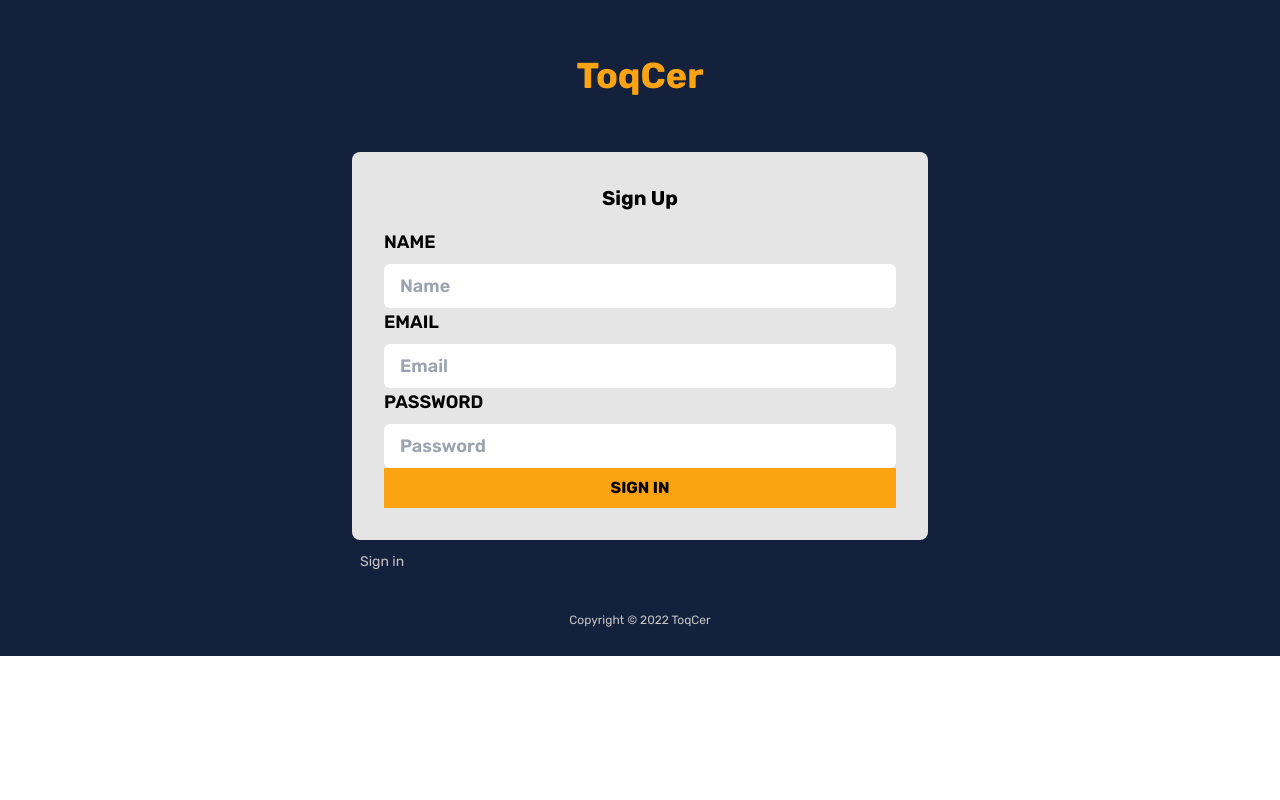
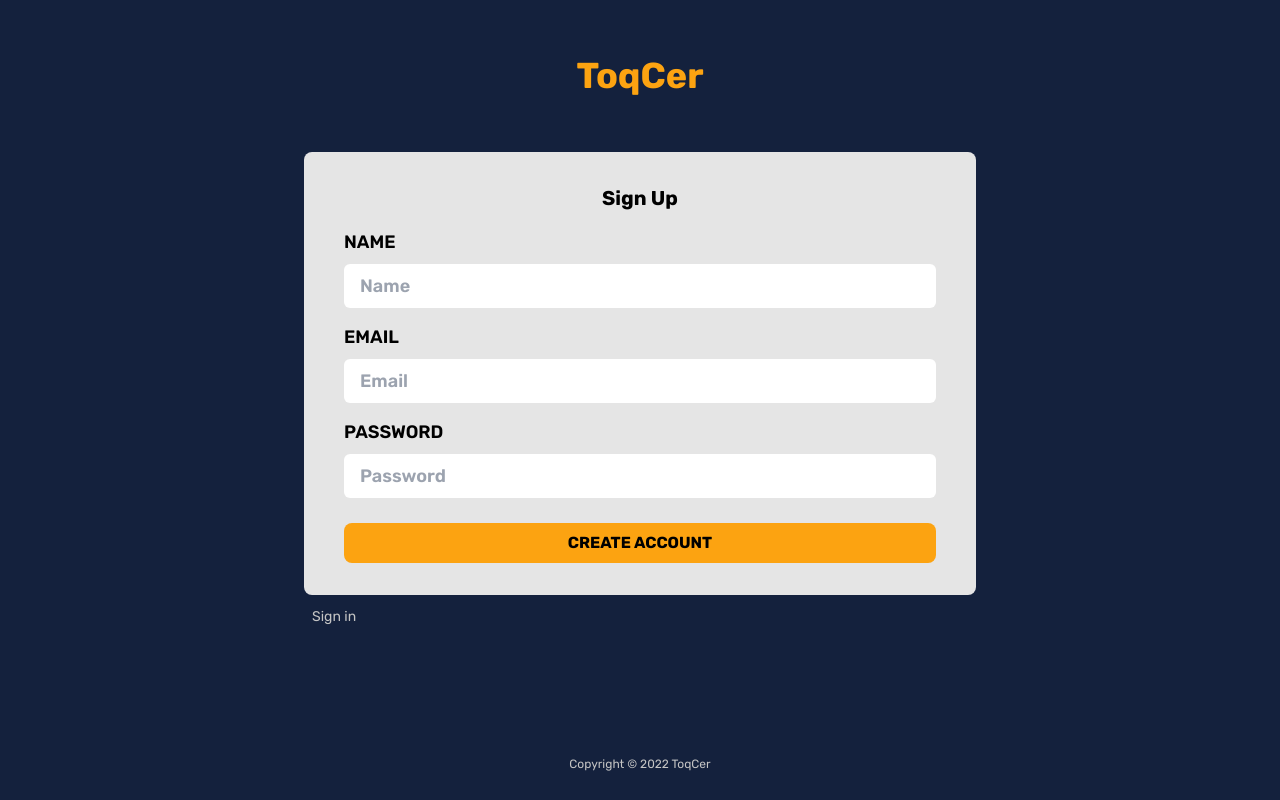
Before and after one commit to toqcer/next-fe, a Next.js app: page /register in a window 1280 px wide. Built offline with nearby package versions, Linux system fonts and the light colour scheme.

Commit message:
Update Register pages

```diff
--- a/components/molecules/Form/Form.js
+++ b/components/molecules/Form/Form.js
@@ -1,6 +1,6 @@
-function Form({ title, children, onSubmit }) {
+function Form({ title, children, onSubmit, autoComplete="off" }) {
     return (
-        <form className='w-full bg-gay text-black p-8 rounded-lg' onSubmit={onSubmit} >
+        <form className='w-full bg-gay text-black p-8 rounded-lg' onSubmit={onSubmit} autoComplete={autoComplete} >
             <h3 className="text-center text-xl font-bold mb-4">{title}</h3>
             {children}
         </form>
--- a/pages/admin/_middleware.js
+++ b/pages/admin/_middleware.js
@@ -11,8 +11,8 @@ export async function middleware(req) {
       return NextResponse.redirect(url);
     }
   }
-  //If user dont have a access cookie
-  //Then get a new access cookie and refresh cookie using previous refresh Cookie
+  //if user dont have a access cookie
+  //then get a new access cookie and refresh cookie using previous refresh Cookie
   else if (refreshAdmin) {
     const fetchResponse = await fetch(
       "https://staging-api.toqcer.uloy.dev/v1/token/refresh",
--- a/pages/admin/profile.js
+++ b/pages/admin/profile.js
@@ -44,37 +44,8 @@ const ProfileAdmin = (props) => {
 
   return (
     <AdminTemplates title="Profile">
-      <div className="flex flex-wrap py-10 sm:py-20 gap-4">
-        <DashboardCard
-          title="total order"
-          bgIcon="bg-[#EF4444]"
-          Icon={<BiBarChart size={24} />}
-          value={data.total_order}
-          valueLastWeek={data.order_last_week}
-        />
-        <DashboardCard
-          title="total sales"
-          bgIcon="bg-[#F97316]"
-          Icon={<BiPieChart size={24} />}
-          value={data.total_sales}
-          valueLastWeek={data.sales_last_week}
-        />
-        <DashboardCard
-          title="total user"
-          bgIcon="bg-[#EC4899]"
-          Icon={<BiUserPlus size={24} />}
-          value={data.total_user}
-          valueLastWeek={data.user_last_week}
-        />
-        <DashboardCard
-          title="order completed"
-          bgIcon="bg-[#0EA5E9]"
-          Icon={<BiBadgeCheck size={24} />}
-          value={data.total_order_completed}
-          valueLastWeek={data.order_completed_last_week}
-        />
-      </div>
-      <div className="">
+
+      <div className="mt-12 ">
         <div className="min-w[400px] flex w-[70%] justify-between bg-midnight-blue text-white p-5 rounded-lg">
           <div className="flex-1 mb-5">
             <div className="font-bold text-lg">
@@ -110,12 +81,12 @@ const ProfileAdmin = (props) => {
                 </div>
               </div>
             </div>
-            <div className="py-14 max-w-[160px]">
+            <div className="py-4 max-w-[160px]">
               <Button className="text-black h-12 rounded-md">Edit</Button>
             </div>
           </div>
           <div className="w-1/3 relative">
-            <div className="absolute top-1/2 w-[420px] h-full -translate-y-1/2 left-14">
+            <div className="absolute top-1/2 w-[320px] h-full -translate-y-1/2 left-14">
               <Image src="/dummy/avatar.svg" layout="fill" alt="avatarpict" />
             </div>
           </div>
--- a/pages/index.js
+++ b/pages/index.js
@@ -66,7 +66,7 @@ function Login() {
     };
     return (
         // TODO Styling tag SPAN if request status 403
-        <div className="h-screen bg-primary text-white overflow-hidden flex flex-col">
+        <div className="h-full min-h-screen bg-primary text-white overflow-hidden flex flex-col">
             <Head>
                 <title>Toqcer | login</title>
                 <meta name="description" content="Generated by create next app" />
@@ -103,6 +103,7 @@ function Login() {
                     </Form>
                     <div className="flex justify-between text-sm px-2 py-3 text-muted ">
                         <AuthLink href="/" title="Forgot password ?" />
+                        <AuthLink href="/register" title="Create new account" />
                     </div>
                 </div>
                 {/* Form End */}
--- a/pages/register.js
+++ b/pages/register.js
@@ -1,10 +1,10 @@
-import { AuthLink, Input, Button } from "@components/atoms";
+import { AuthLink, Input, Button, Gap } from "@components/atoms";
 import { Form, Footer } from "@components/molecules";
-import Head from "next/head"
+import Head from "next/head";
 
 function Register() {
   return (
-        <div className="h-full bg-primary text-white flex flex-col">
+    <div className="h-full min-h-screen bg-primary text-white flex flex-col">
       <Head>
         <title>Toqcer | Register</title>
         <meta name="description" content="Generated by create next app" />
@@ -13,35 +13,35 @@ function Register() {
       <div className="flex-1 flex flex-col items-center">
         <h1 className="text-orange font-bold text-4xl my-14">ToqCer</h1>
         {/* Form */}
-                <div className="max-w-xl w-full">
-                    <Form title="Sign Up">
-                        <Input
-                            label="name"
-                            placeholder="Name"
-                            type="text"
-                            required />
-                        <Input
-                            label="email"
-                            placeholder="Email"
-                            type="email"
-                            required />
+        <div className="max-w-2xl w-full">
+          <Form title="Sign Up" autoComplete="off">
+            <div className="px-2">
+              <Input label="name" placeholder="Name" type="text" required />
+              <Gap height={15} />
+              <Input label="email" placeholder="Email" type="email" required />
+              <Gap height={15} />
               <Input
                 label="password"
                 placeholder="Password"
                 type="password"
-                            required />
-                        <Button>Sign in</Button>
+                autoComplete="new-password"
+                required
+              />
+              <Gap height={25} />
+              <Button className="rounded-lg">
+                Create account
+              </Button>
+            </div>
           </Form>
           <div className="flex justify-between text-sm px-2 py-3 text-muted ">
-
-                        <AuthLink href="/login" title="Sign in" />
+            <AuthLink href="/" title="Sign in" />
           </div>
         </div>
         {/* Form End */}
       </div>
       <Footer />
     </div>
-    )
+  );
 }
 
-export default Register
+export default Register;
--- a/styles/Pagination.module.scss
+++ b/styles/Pagination.module.scss
@@ -1,7 +1,7 @@
 .pagination {
     &__item {
-        width: 40px;
-        height: 40px;
+        width: 35px;
+        height: 35px;
         @apply rounded-full shrink-0 flex items-center justify-center border border-orange-500 text-orange-500 transition-all duration-300;
 
         &:hover {
```
Also changed, not shown: pages/admin/dashboard.js (+6 -4 lines). Lines whose indentation alone changed are shown as unchanged.
